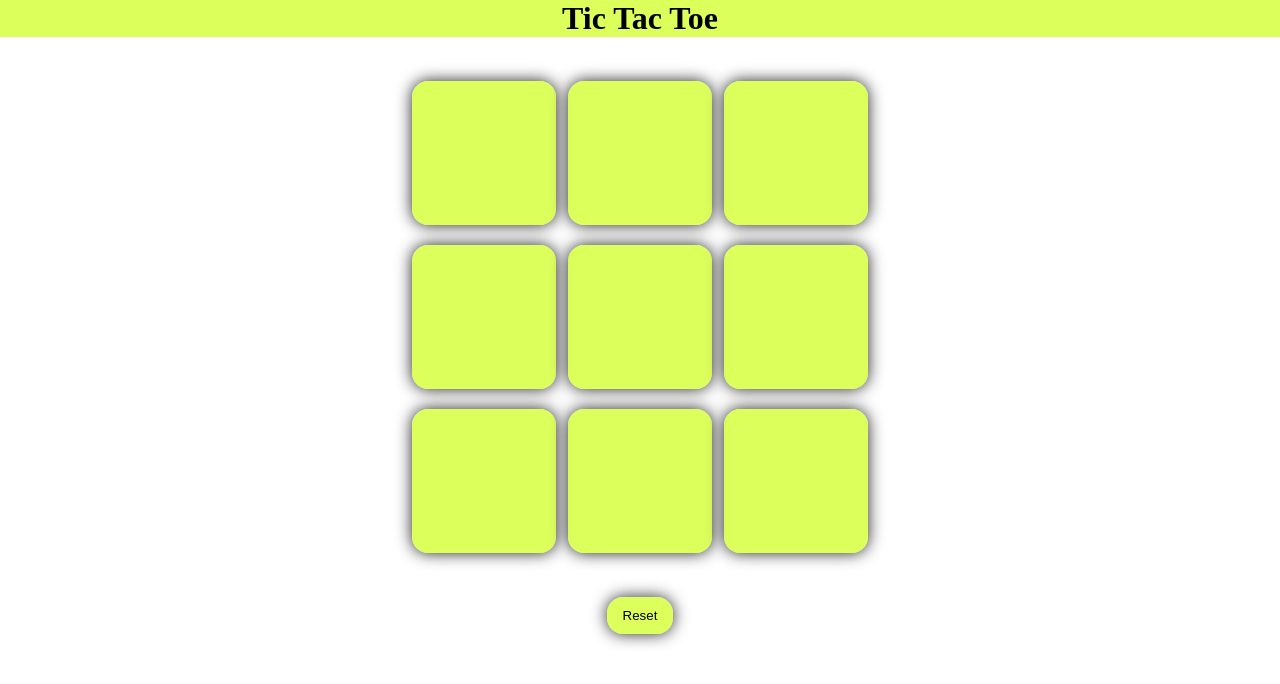
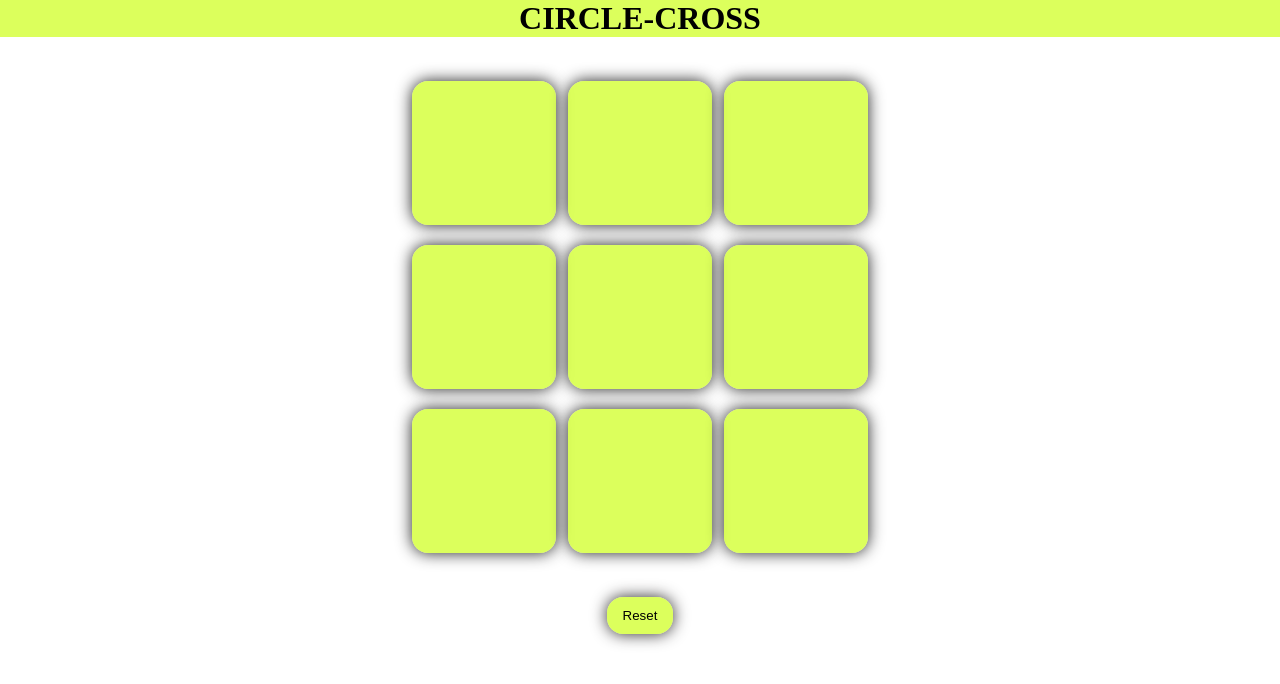
Before and after one commit to SonuKumar7668/Tic-Tac-Toe, a plain HTML site: page index.html in a window 1280 px wide. Drawn offline with Linux system fonts and the light colour scheme.

Commit message:
title change

```diff
--- a/index.html
+++ b/index.html
@@ -3,13 +3,13 @@
 <head>
     <meta charset="UTF-8">
     <meta name="viewport" content="width=device-width, initial-scale=1.0">
-    <title>Tic Tak Toe</title>
+    <title>CIRCLE-CROSS</title>
     <link rel="icon" href="images/WinTR.png">
     <link rel="stylesheet" href="/style.css">
 </head>
 <body>
     <main>
-        <h1>Tic Tac Toe</h1>
+        <h1>CIRCLE-CROSS</h1>
         <div class="msg hide">
             <p id="winner">Winner</p>
             <button id="new">New Game</button>
```
